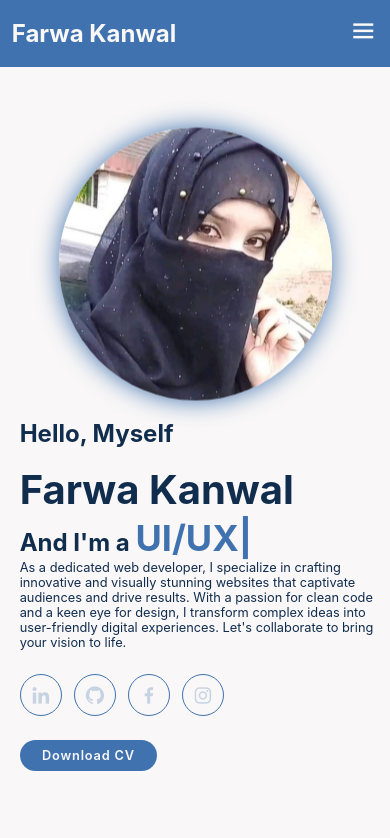
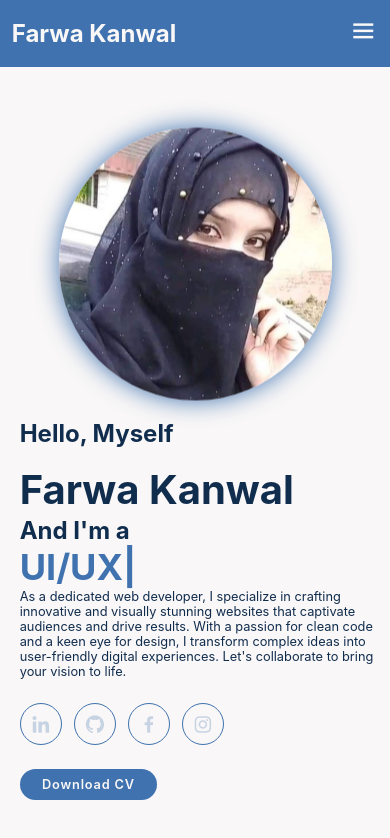
Before and after one commit to Farwa-Kanwal-123/portfolio-with-core-css-next.js, a Next.js app: page / in a window 390 px wide. Shown: the top 838 px of the page. Built offline with nearby package versions, Linux system fonts and the light colour scheme.

Commit message:
adjust typewriter size for different screen size

```diff
--- a/src/app/globals.css
+++ b/src/app/globals.css
@@ -130,8 +130,11 @@ section {
   margin-bottom: 2rem;
 }
 
-span {
+.multiple-text {
   color: var(--main-color);
+  white-space: nowrap;
+  overflow: hidden;
+
 }
 
 .home-content h1 {
@@ -479,6 +482,9 @@ span {
     height: 70vw;
     margin-top: 8rem;
   }
+  .multiple-text{
+    display:block
+  }
   .about-img .img {
     width: 70vw;
     height: 70vw;
@@ -490,3 +496,8 @@ span {
     font-size: 50%;
   }
 }
+@media (max-width: 350px) {
+  .multiple-text {
+    font-size: 16px;
+  }
+}
--- a/src/components/Hero.tsx
+++ b/src/components/Hero.tsx
@@ -28,7 +28,7 @@ const Hero = () => {
               ]}
               wrapper="span"
               speed={30}
-              style={{ fontSize: "1.5em", display: "inline-block" }}
+              style={{ fontSize: "1.5em" }}
               repeat={Infinity}
             />
           </span>
```
